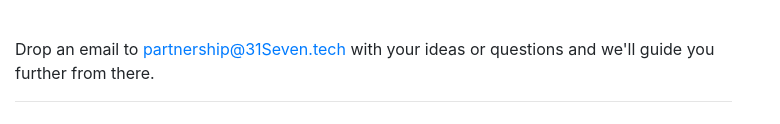
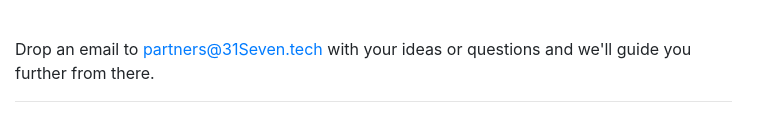
Before and after one commit to kentnguyen/31Se7en, a plain HTML site: page index.html in a window 1280 px wide. Shown: the part 971-1095 px from the top of the page, without its empty margins (0-780 px from the left). Drawn offline with nearby package versions, Linux system fonts and the light colour scheme.

Commit message:
Update email

```diff
--- a/index.html
+++ b/index.html
@@ -168,7 +168,7 @@
             <li>Should my company issue ERC20 Tokens, leveraging on the blockchain wave</li>
           </ul>
           <br>
-          Drop an email to <a href="mailto:partners@31Seven.tech?subject=Partnership ideas">partnership@31Seven.tech</a> with your ideas or questions and we'll guide you further from there.
+          Drop an email to <a href="mailto:partners@31Seven.tech?subject=Partnership ideas">partners@31Seven.tech</a> with your ideas or questions and we'll guide you further from there.
         </p>
 
         <hr>
```
